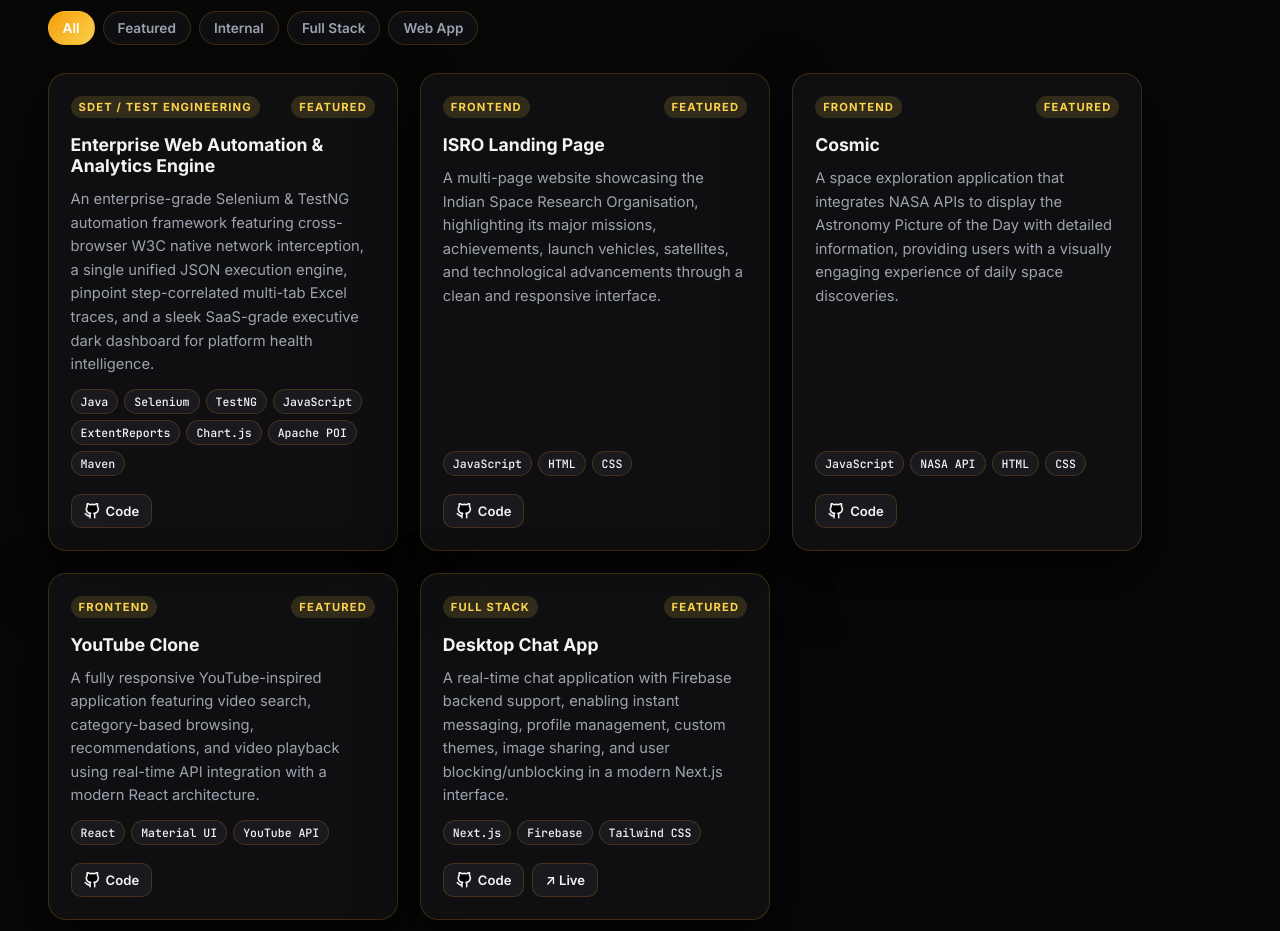
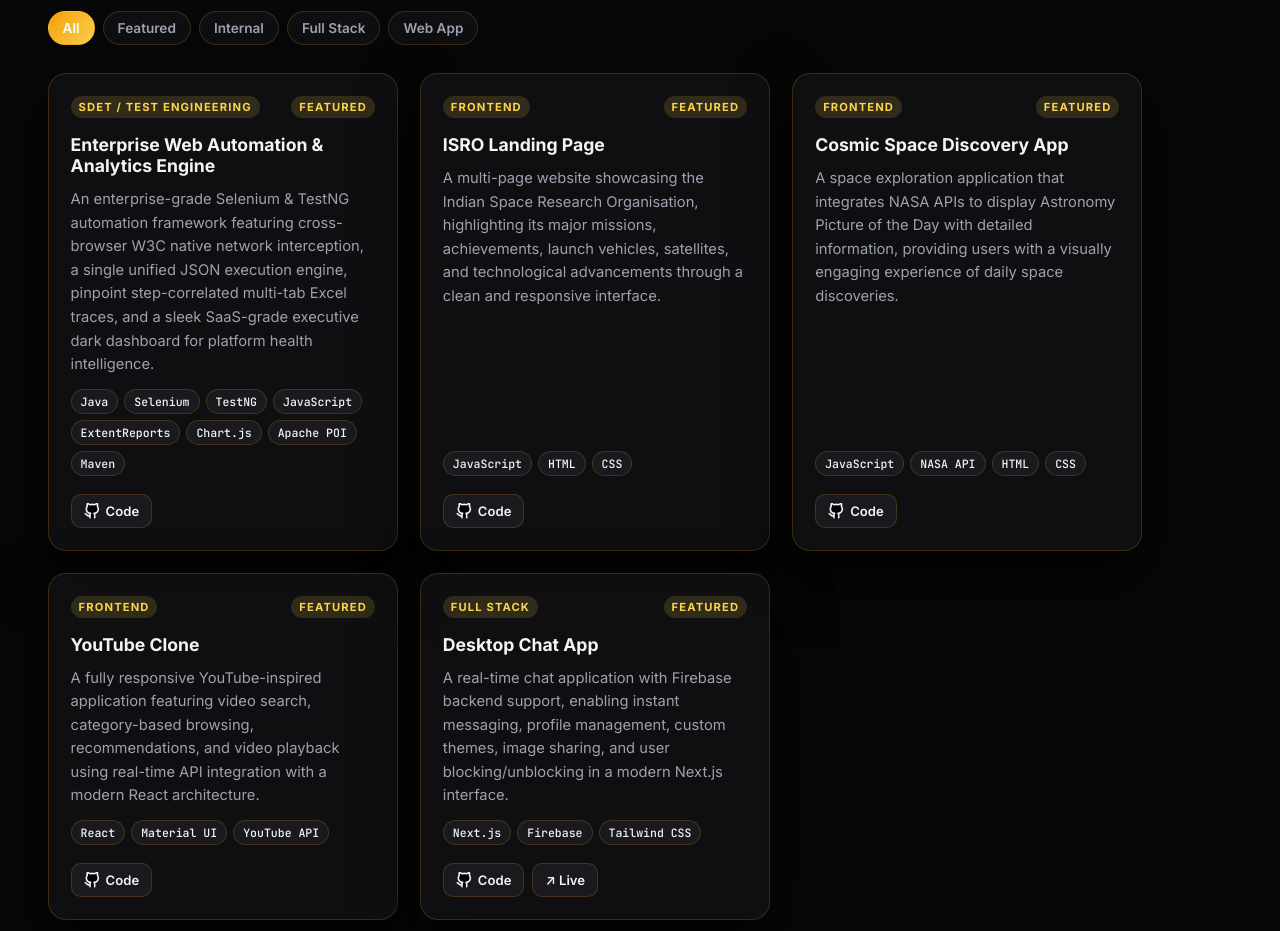
Before and after one commit to kritagya20/portfolio-website-react, a React (Vite) app: page / in a window 1280 px wide. Shown: the part 4000-4931 px from the top of the page. Built offline with nearby package versions, Linux system fonts and the light colour scheme.

Commit message:
docs: Add comprehensive README.md and sanitize third-party data

```diff
--- a/src/components/Footer.jsx
+++ b/src/components/Footer.jsx
@@ -1,7 +1,7 @@
 import { useEffect, useState } from 'react';
 import { profile } from '../data/portfolio.js';
 
-const VISITOR_KEY = 'ys-portfolio-visits';
+const VISITOR_KEY = 'kritagya-portfolio-visits';
 
 function bumpVisits() {
   try {
--- a/src/components/games/Playground.jsx
+++ b/src/components/games/Playground.jsx
@@ -7,7 +7,7 @@
 import MemoryMatch from './MemoryMatch.jsx';
 import Hangman from './Hangman.jsx';
 
-const BEST_KEY = 'ys-portfolio-game-best-v1';
+const BEST_KEY = 'kritagya-portfolio-game-best-v1';
 
 export const GAMES = [
   {
--- a/src/context/ThemeContext.jsx
+++ b/src/context/ThemeContext.jsx
@@ -18,7 +18,7 @@
   },
 ];
 
-const STORAGE_KEY = 'ys-portfolio-theme';
+const STORAGE_KEY = 'kritagya-portfolio-theme';
 
 const ThemeContext = createContext(null);
 
--- a/src/data/portfolio.js
+++ b/src/data/portfolio.js
@@ -10,8 +10,8 @@
   resumeUrl: '/Resume - Kritagya Singh Chouhan.pdf',
   socials: {
     github: 'https://github.com/kritagya20',
-    linkedin: 'https://linkedin.com/',
-    leetcode: 'https://leetcode.com/',
+    linkedin: 'https://linkedin.com/in/kritagyasinghchouhan/',
+    leetcode: 'https://leetcode.com/kritagya20/',
   },
   typewriter: [
     'Full Stack Software Developer',
@@ -73,7 +73,6 @@
       'Git'
     ]
   },
-
   {
     role: 'Senior Software Development Engineer in Test',
     company: 'Medkart',
@@ -99,7 +98,6 @@
       'Git',
     ]
   },
-
   {
     role: 'Software Development Engineer in Test',
     company: 'Bhanix Finance and Investment Limited',
@@ -126,7 +124,6 @@
       'ExtentReports',
     ],
   },
-
   {
     role: 'Assistant Manager',
     company: 'Jio Platforms Limited',
@@ -149,7 +146,6 @@
       'ChartJS',
     ],
   },
-
   {
     role: 'Software Development Intern',
     company: 'CASHe',
@@ -171,8 +167,6 @@
 ];
 
 export const githubProfileUrl = 'https://github.com/kritagya20?tab=repositories';
-
-
 
 export const projects = [
   {
@@ -207,9 +201,9 @@
     featured: true,
   },
   {
-    title: "Cosmic",
+    title: "Cosmic Space Discovery App",
     type: "Frontend",
-    desc: "A space exploration application that integrates NASA APIs to display the Astronomy Picture of the Day with detailed information, providing users with a visually engaging experience of daily space discoveries.",
+    desc: "A space exploration application that integrates NASA APIs to display Astronomy Picture of the Day with detailed information, providing users with a visually engaging experience of daily space discoveries.",
     tech: ["JavaScript", "NASA API", "HTML", "CSS"],
     links: {
       live: null,
@@ -253,58 +247,9 @@
   {
     title: 'Inventory Store and Management',
     type: 'Internal',
-    desc: 'Centralized inventory platform with real-time tracking and request management. Built during my internship at Ankur Web Technology — reduced manual paperwork by ~80%.',
+    desc: 'Centralized inventory platform with real-time tracking and request management. Built during internship — reduced manual paperwork by ~80%.',
     tech: ['PHP', 'MySQL', 'AJAX', 'JavaScript'],
     links: { live: null, code: null },
     featured: true,
   },
-  {
-    title: 'Holiday Master',
-    type: 'Full Stack',
-    desc: 'Holiday & leave-master service to manage organizational holiday calendars, public holidays per region, and reusable holiday metadata for downstream apps.',
-    tech: ['Spring Boot', 'REST API', 'MySQL'],
-    links: { live: null, code: 'https://github.com/YashaswiSrivastava1706/HolidayMaster' },
-  },
-  {
-    title: 'Product Review Platform',
-    type: 'Full Stack',
-    desc: 'REST API + Angular client for product reviews with auth, search, and admin moderation. Emphasizes coding conventions, security, and clean UX.',
-    tech: ['Spring Boot', 'Angular', 'REST API', 'MySQL'],
-    links: { live: null, code: 'https://github.com/YashaswiSrivastava1706/product_review' },
-  },
-  {
-    title: 'Note Saver',
-    type: 'Full Stack',
-    desc: 'Notes app keeping the most recent 10 entries per user, hourly cleanup of older ones, length validations, and user-driven deletes.',
-    tech: ['Java 8', 'Spring Boot', 'JPA', 'Angular'],
-    links: { live: null, code: 'https://github.com/YashaswiSrivastava1706/note_saver' },
-  },
-  {
-    title: 'Result Management',
-    type: 'Full Stack',
-    desc: 'Web app where students view results by roll & DOB and teachers manage records — full CRUD with validation flows. Angular frontend + Node backend.',
-    tech: ['Angular', 'Node.js', 'TypeScript', 'HTML', 'CSS'],
-    links: { live: null, code: 'https://github.com/YashaswiSrivastava1706/result_management' },
-  },
-  {
-    title: 'Blogging Thoughts',
-    type: 'Web App',
-    desc: 'A blogging platform for displaying posts, viewing details, adding/editing/deleting posts, and liking favourites. Uses Redux + Context API for state.',
-    tech: ['React', 'Redux', 'Context API', 'Node.js'],
-    links: { live: null, code: 'https://github.com/YashaswiSrivastava1706/Blogging_Thoughts' },
-  },
-  {
-    title: 'Library Management',
-    type: 'Web App',
-    desc: 'Spring MVC + JSP web app exposing REST APIs (App 2) for authors & books with full CRUD via Hibernate. Showcases clean MVC + RESTful design.',
-    tech: ['Spring MVC', 'Hibernate', 'JSP', 'REST'],
-    links: { live: null, code: 'https://github.com/YashaswiSrivastava1706/Library_Management' },
-  },
-  {
-    title: 'T-Shirt Shopping Companion',
-    type: 'Web App',
-    desc: 'Spring + Hibernate product search by Color, Size, Gender, and output preference. Dynamic CSV loading via threads, login + product search screens.',
-    tech: ['Spring MVC', 'Hibernate', 'MySQL'],
-    links: { live: null, code: 'https://github.com/YashaswiSrivastava1706/Tshirt_companion' },
-  },
 ];
```
Also changed, not shown: 1 other file (tests, documents, lock files or other folders). Lines whose indentation alone changed are shown as unchanged.
